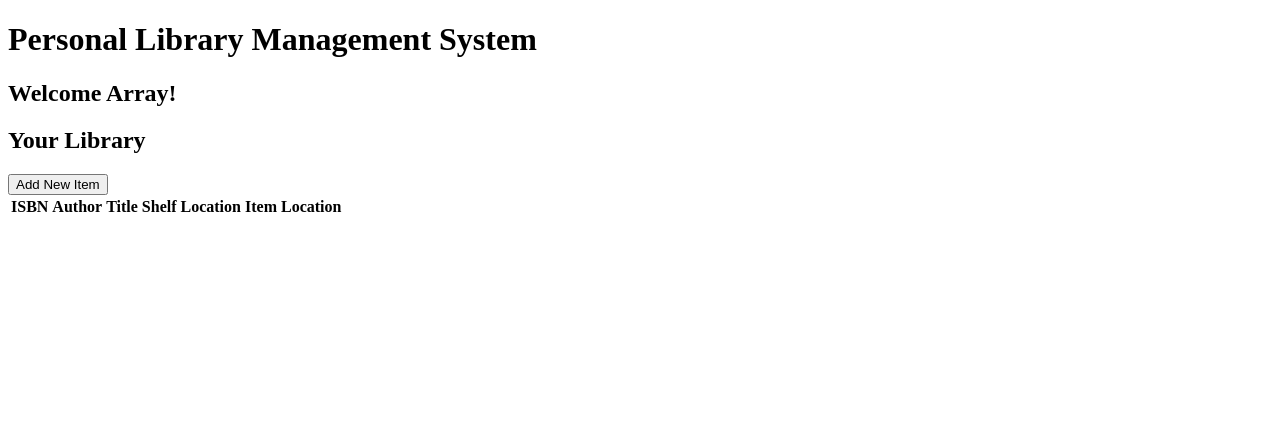
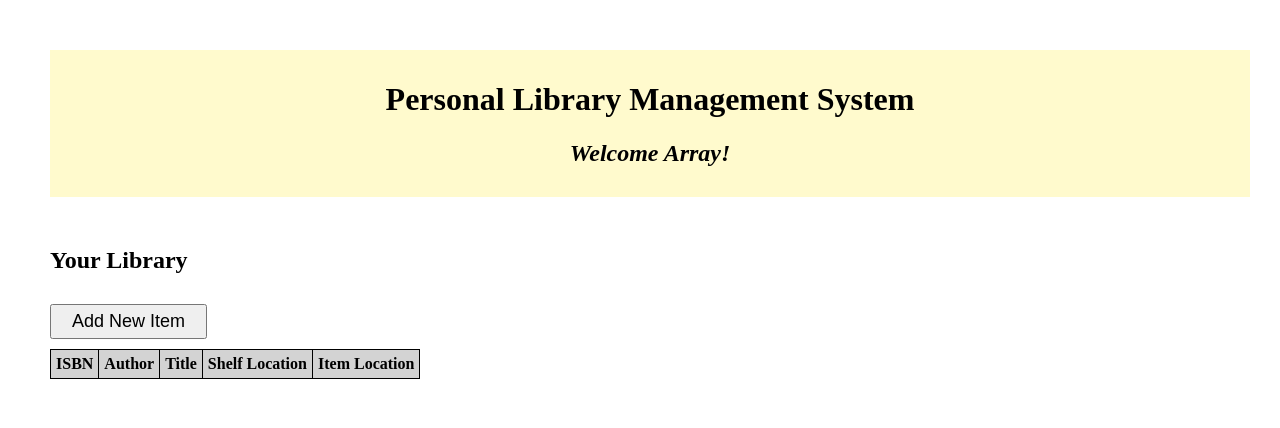
Before and after one commit to crazymathguy/TESD_1500-and-1700_Final-Project, a PHP site: page /library.php in a window 1280 px wide. Shown: the top 428 px of the page. Run offline with PHP 8.4, Linux system fonts and the light colour scheme; the visitor is signed in with stand-in values (Sample User, id 1); data that the repository does not hold is empty.

Commit message:
Added styles

```diff
--- /dev/null
+++ b/lib/styles/styles.css
@@ -0,0 +1,18 @@
+@charset "utf-8";
+
+body {
+	margin: 0px;
+	padding: 50px;
+}
+
+header {
+	width: 100%;
+	margin-bottom: 50px;
+	padding: 10px;
+	background-color: lemonchiffon;
+	text-align: center;
+}
+
+header > h2 {
+	font-style: italic;
+}
--- a/lib/styles/tableAndForm.css
+++ b/lib/styles/tableAndForm.css
@@ -1 +1,62 @@
 @charset "utf-8";
+
+/* table styles */
+
+table {
+	border-collapse: collapse;
+}
+
+table, th, td {
+	border: 1px solid black;
+	padding: 5px;
+}
+
+th {
+	background-color: lightgray;
+}
+
+/* form styles */
+
+form {
+	position: fixed;
+	top: 50%;
+	left: 50%;
+	transform: translate(-50%, -50%);
+	z-index: 10;
+	border: 3px solid black;
+	border-radius: 10px;
+	background-color: rgb(235, 235, 235);
+	padding: 70px 100px;
+	display: grid;
+	grid-template-columns: 1fr 3fr;
+	gap: 20px;
+}
+
+div.overlay {
+	position: fixed;
+	top: 0;
+	left: 0;
+	width: 100%;
+	height: 100%;
+	background-color: rgb(0, 0, 0, 0.7);
+	z-index: 5;
+	transition: opacity 0.3s ease;
+}
+
+input#item {
+	width: 40%;
+}
+
+/* button styles */
+
+input#new {
+	margin: 10px 0px;
+	font-size: large;
+	padding: 5px 20px;
+}
+
+input#add {
+	font-size: large;
+	grid-column: 2;
+	width: 50%;
+}
--- a/library.php
+++ b/library.php
@@ -17,6 +17,8 @@
 <html>
 <head>
 	<script src="lib/javascript/newItem.js" defer></script>
+	<link href="lib/styles/styles.css" rel="stylesheet" />
+	<link href="lib/styles/tableAndForm.css" rel="stylesheet" />
 	<title>Personal Library Manager</title>
 </head>
 
@@ -35,7 +37,7 @@
 			}
 		?>
 	<h2>Your Library</h2>
-	<input type="button" name="new" id="new" value="Add New Item" onclick="AddNew()" />
+	<input type="button" id="new" value="Add New Item" onclick="AddNew()" />
 	<table id="collectionTable">
 		<tr>
 			<th>ISBN</th>
--- a/login.php
+++ b/login.php
@@ -17,6 +17,7 @@
 <!DOCTYPE html>
 <html>
 <head>
+	<link href="lib/styles/styles.css" rel="stylesheet" />
 	<title>Personal Library Manager</title>
 </head>
 
```
Also changed, not shown: lib/javascript/newItem.js (+27 -13 lines).
